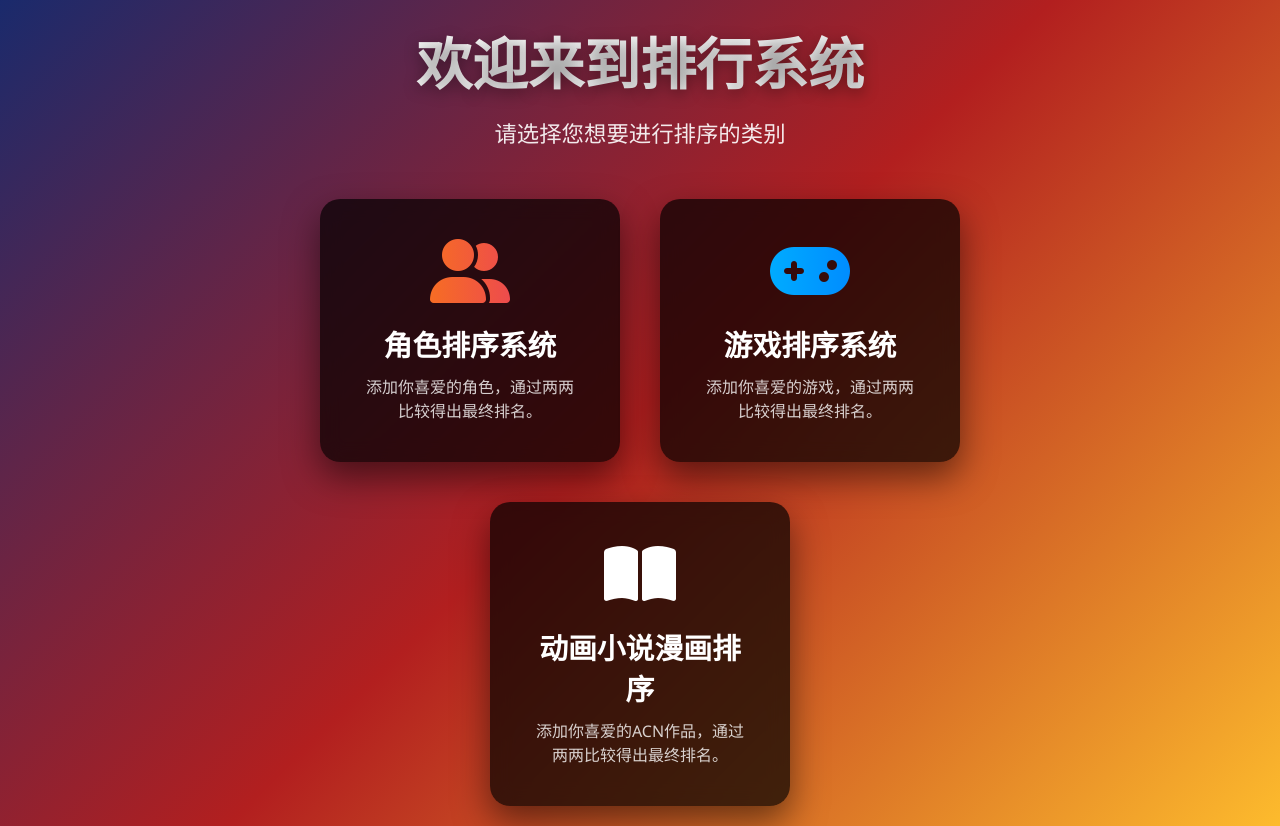
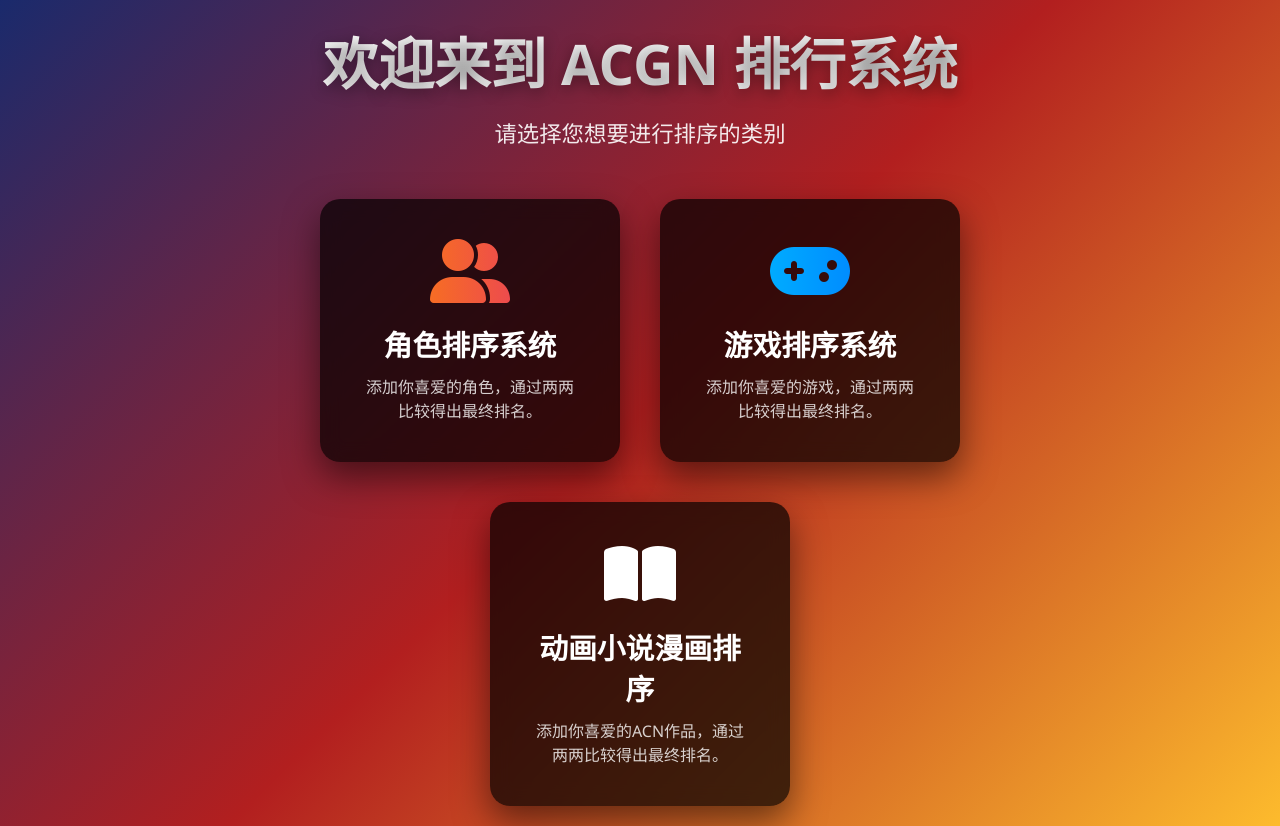
Before and after one commit to Elflare/ACGN-Sorter, a plain HTML site: page index.html in a window 1280 px wide. Drawn offline with Linux system fonts and the light colour scheme.

Commit message:
update index.html

```diff
--- a/index.html
+++ b/index.html
@@ -121,7 +121,7 @@
 
 <body>
     <div class="main-container">
-        <h1>欢迎来到排行系统</h1>
+        <h1>欢迎来到 ACGN 排行系统</h1>
         <p class="subtitle">请选择您想要进行排序的类别</p>
         <div class="selection-container">
             <a href="characters.html" class="selection-card">
```
